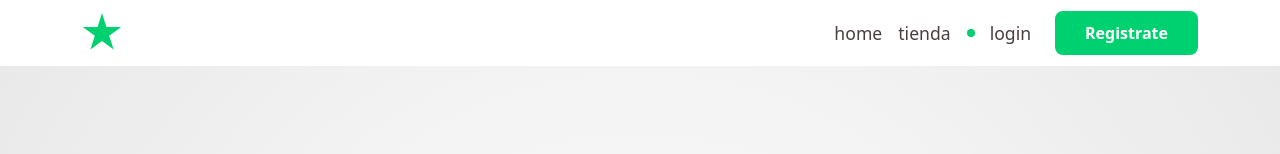
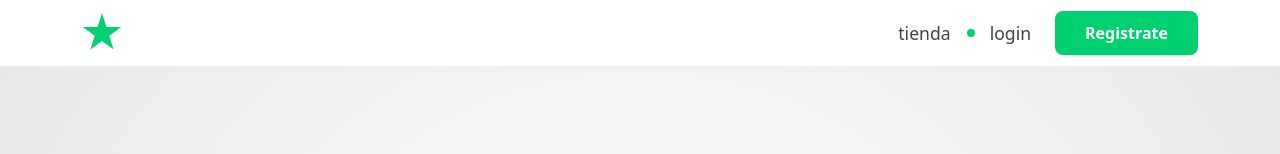
Before and after one commit to DNel23/ProyectoFinalMarketPlace, a React (Vite) app in the folder marketplace-frontend/: page / in a window 1280 px wide. Shown: the top 154 px of the page. Built offline with nearby package versions, Linux system fonts and the light colour scheme; no server answers.

Commit message:
Update Navigation.jsx

```diff
--- a/marketplace-frontend/src/components/Navigation.jsx
+++ b/marketplace-frontend/src/components/Navigation.jsx
@@ -26,7 +26,6 @@ const Navigation = () => {
           <Nav className="ms-auto align-items-center">
             {/* Si quieres mantener Home y Tienda, se verán aquí.
                 Si quieres exacto al diseño, puedes comentarlos. */}
-            <NavLink className="nav-link-custom me-3" to="/">home</NavLink>
             <NavLink className="nav-link-custom me-3" to="/marketplace">tienda</NavLink>
 
             {user ? (
```
